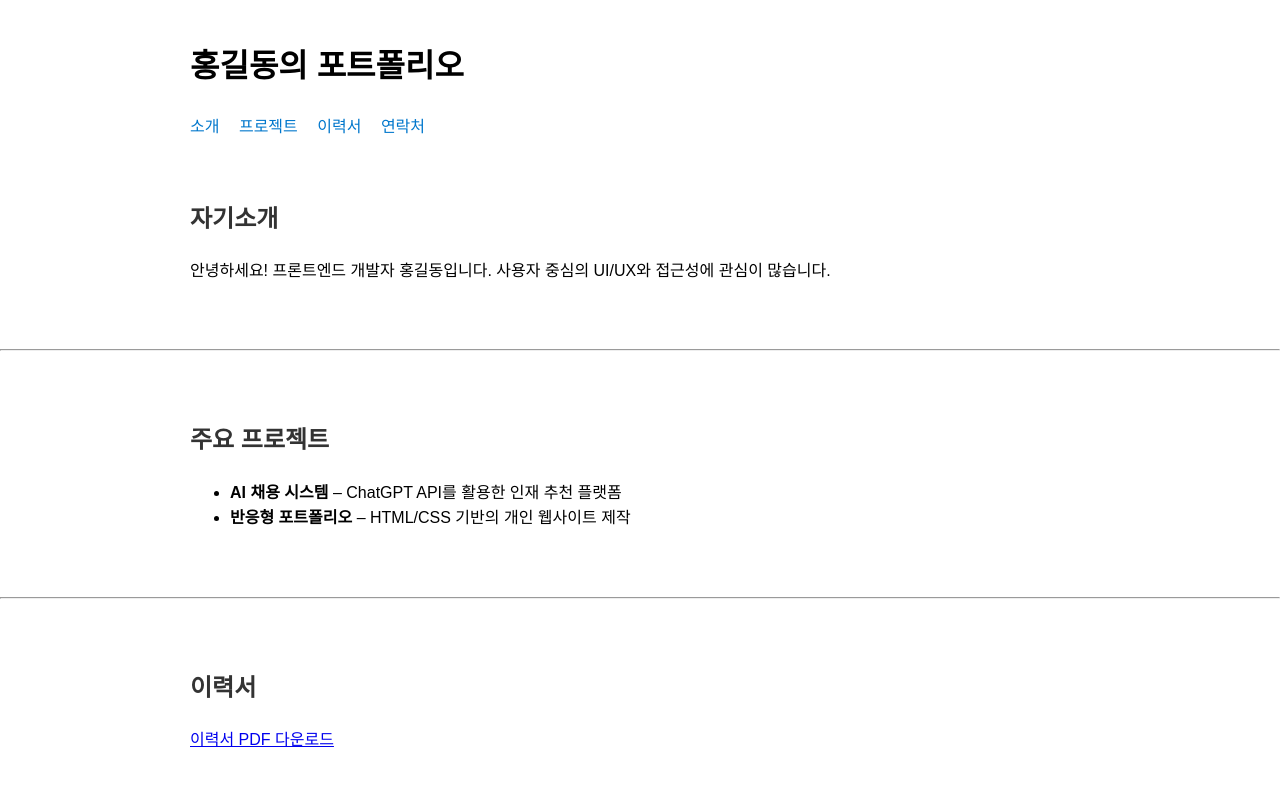
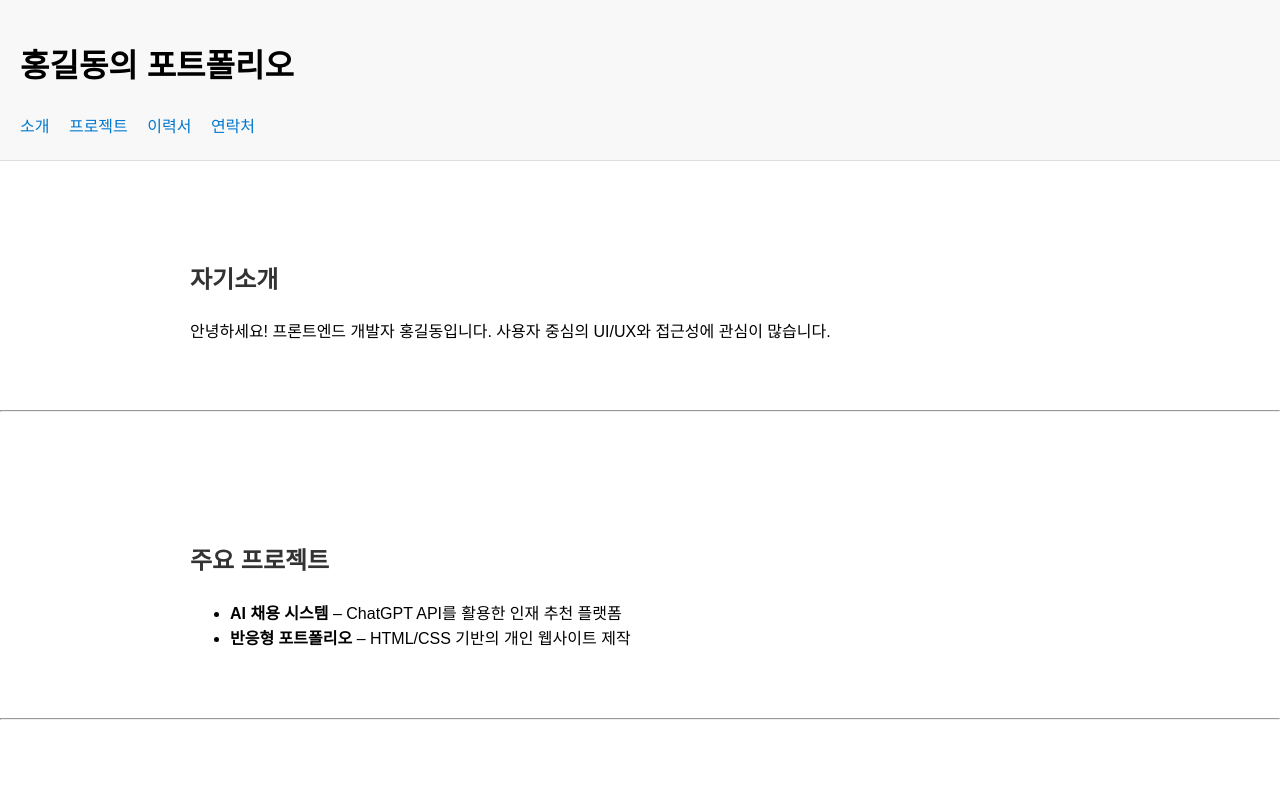
Before and after one commit to Be2Be70/Be2Be70.github.io, a plain HTML site: page index.html in a window 1280 px wide. Shown: the top 800 px of the page. Drawn offline with Linux system fonts and the light colour scheme.

Commit message:
Add files via upload

```diff
--- a/index.html
+++ b/index.html
@@ -5,16 +5,44 @@
   <meta name="viewport" content="width=device-width, initial-scale=1.0" />
   <title>홍길동의 포트폴리오</title>
   <style>
-    html { scroll-behavior: smooth; }
-    body { font-family: sans-serif; margin: 0; padding: 0; line-height: 1.6; }
-    header, section { padding: 20px; max-width: 900px; margin: auto; }
-    nav a { margin-right: 15px; text-decoration: none; color: #0077cc; }
-    h2 { color: #333; }
-    hr { margin: 30px 0; }
+    html {
+      scroll-behavior: smooth;
+    }
+    body {
+      font-family: sans-serif;
+      margin: 0;
+      padding: 0;
+      line-height: 1.6;
+    }
+    header {
+      background-color: #f8f8f8;
+      padding: 20px;
+      position: sticky;
+      top: 0;
+      z-index: 999;
+      border-bottom: 1px solid #ddd;
+    }
+    nav a {
+      margin-right: 15px;
+      text-decoration: none;
+      color: #0077cc;
+    }
+    section {
+      padding: 80px 20px 20px;
+      max-width: 900px;
+      margin: auto;
+      scroll-margin-top: 100px; /* 메뉴 높이만큼 여백 확보 */
+    }
+    h2 {
+      color: #333;
+    }
+    hr {
+      margin: 30px 0;
+    }
   </style>
 </head>
 <body>
-  <header id="home">
+  <header>
     <h1>홍길동의 포트폴리오</h1>
     <nav>
       <a href="#intro">소개</a>
```
